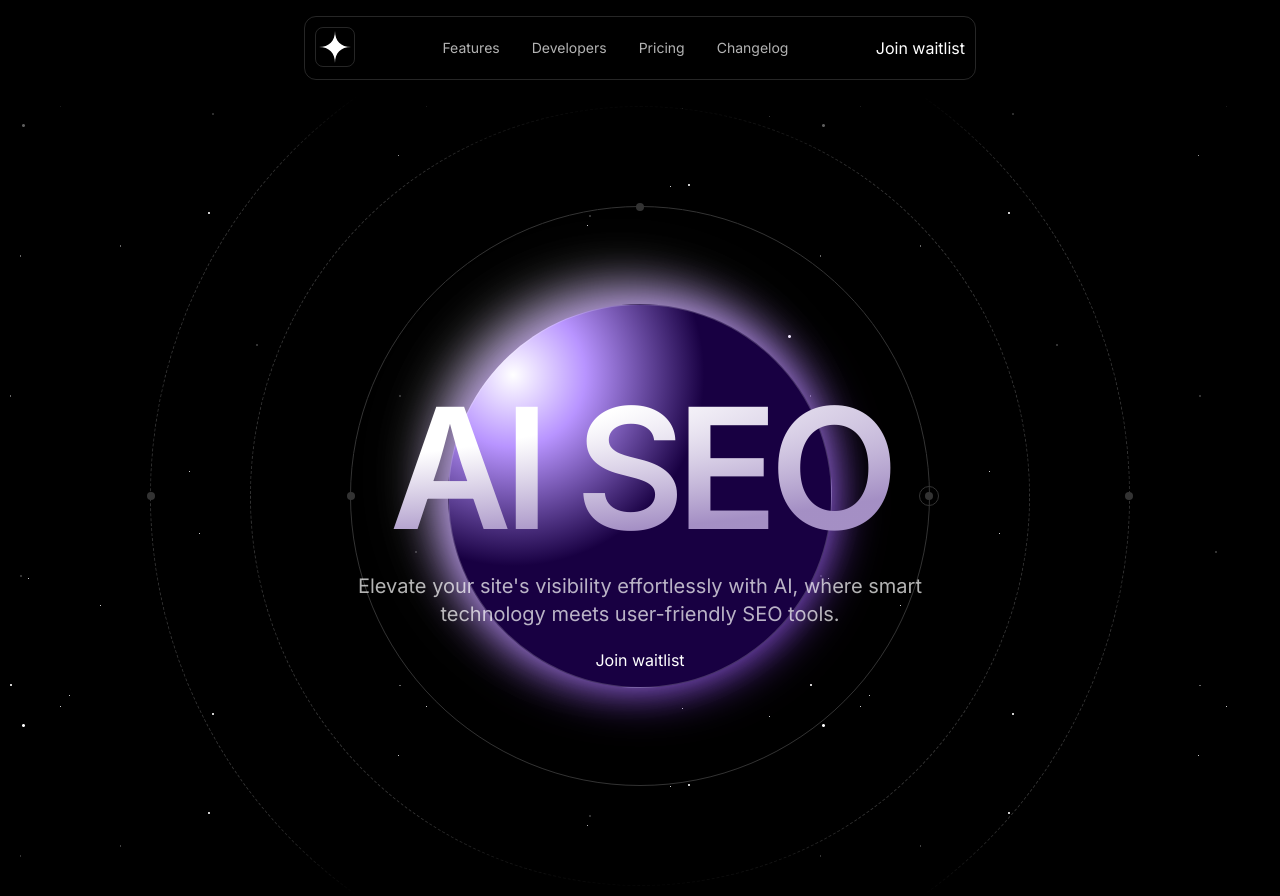
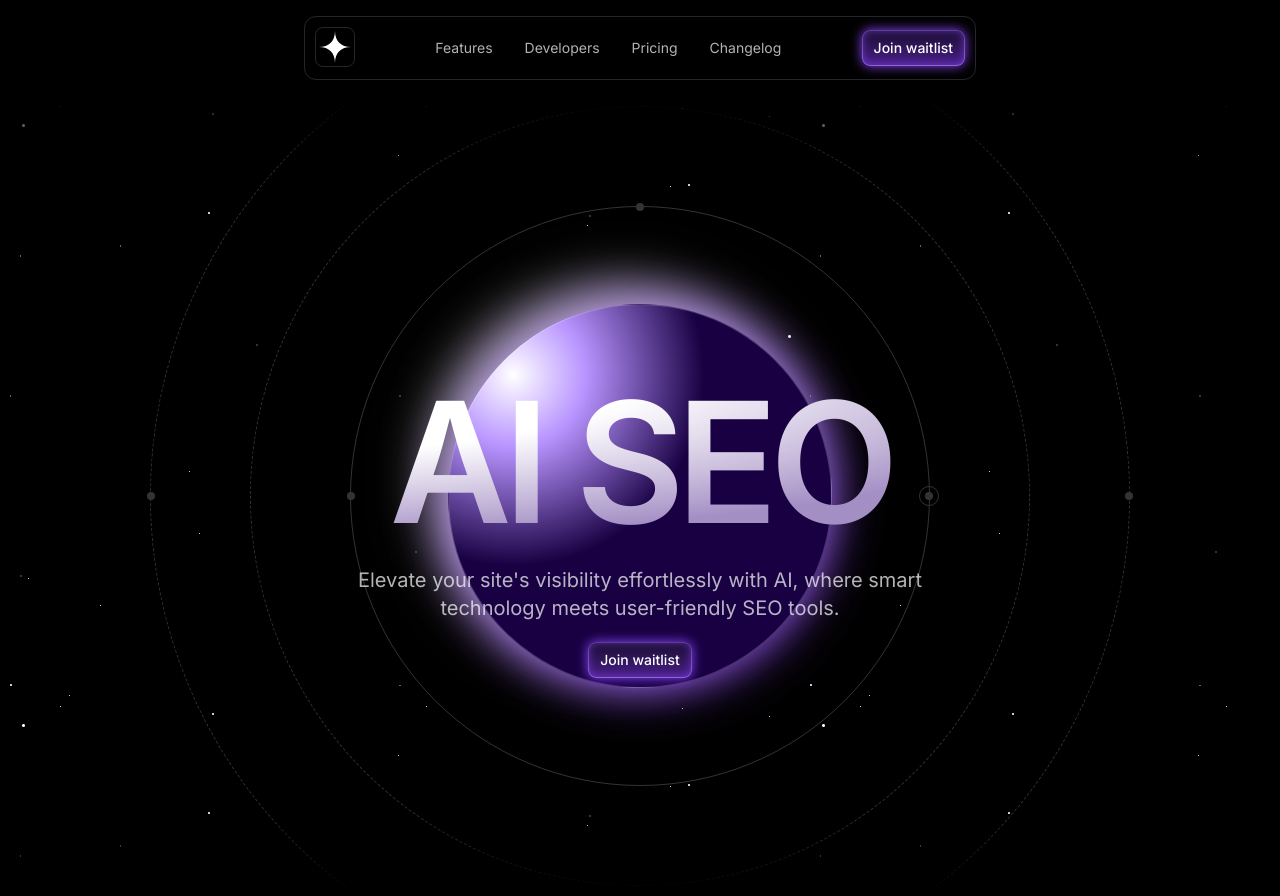
Before and after one commit to AhmedSaadRF/ai-landing-page, a Next.js app: page / in a window 1280 px wide. Built offline with nearby package versions, Linux system fonts and the light colour scheme.

Commit message:
Upload Project
Add Style Classes

```diff
--- a/src/components/Button.tsx
+++ b/src/components/Button.tsx
@@ -1,10 +1,10 @@
 export const Button = (props: React.PropsWithChildren) => {
   return (
-    <button>
-      <div>
-        <div></div>
-        <div></div>
-        <div></div>
+    <button className="relative py-2 px-3 rounded-lg font-medium text-sm bg-gradient-to-b from-[#190d2e] to-[#4a208a] shadow-[0px_0px_12px_#8c45ff]">
+      <div className="absolute inset-0">
+        <div className="rounded-lg border border-white/20 absolute inset-0 [mask-image:linear-gradient(to_bottom,black,transparent)]"></div>
+        <div className="rounded-lg border absolute inset-0 border-white/40 [mask-image:linear-gradient(to_top,black,transparent)]"></div>
+        <div className="rounded-lg absolute inset-0 shadow-[0_0_10px_rgb(140,69,255,.7)_inset]"></div>
       </div>
       <span>{props.children}</span>
     </button>
```
